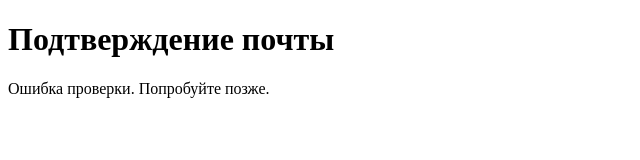
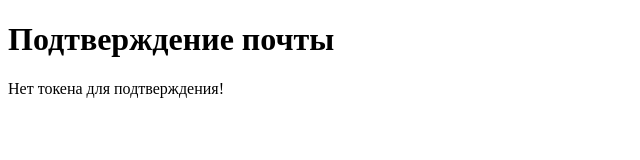
Before and after one commit to semegn89/Macapp, a website: page verify.html in a window 1280 px wide. Shown: the full height of the page, 0-640 px from the left. Drawn offline with Linux system fonts and the light colour scheme; no server answers.

Commit message:
Update verify.html

```diff
--- a/verify.html
+++ b/verify.html
@@ -10,14 +10,23 @@
   <script>
     const params = new URLSearchParams(location.search);
     const token = params.get('token');
+    if (!token) {
+      document.getElementById('result').textContent = 'Нет токена для подтверждения!';
+    } else {
       fetch(`https://eurpay.onrender.com/api/auth/verify?token=${token}`)
-      .then(r => r.text())
-      .then(text => {
+        .then(async r => {
+          let text = await r.text();
+          try {
+            const data = JSON.parse(text);
+            document.getElementById('result').textContent = data.message || text;
+          } catch (e) {
             document.getElementById('result').textContent = text;
+          }
         })
         .catch(e => {
           document.getElementById('result').textContent = 'Ошибка проверки. Попробуйте позже.';
         });
+    }
   </script>
 </body>
 </html>
```
Lines whose indentation alone changed are shown as unchanged.
